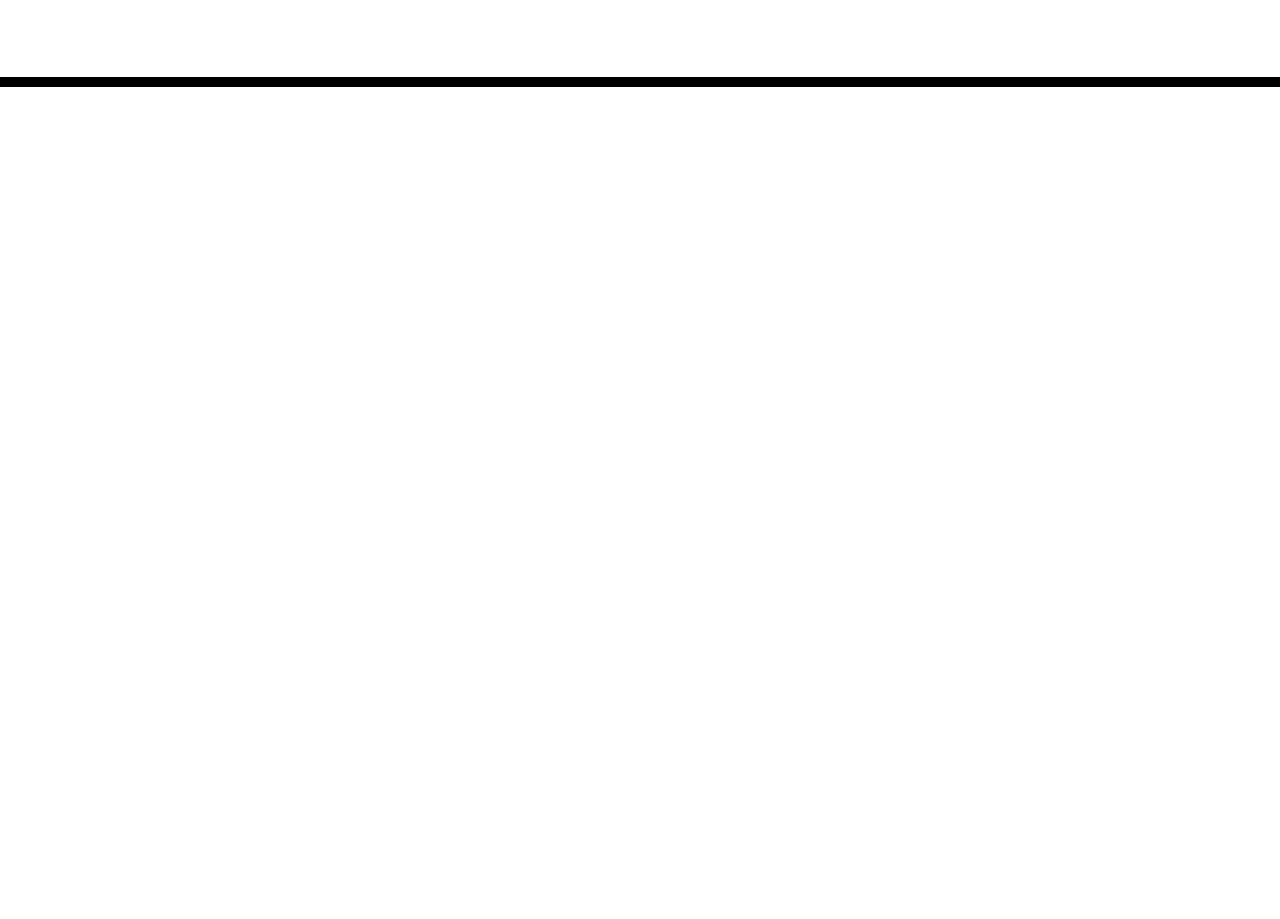
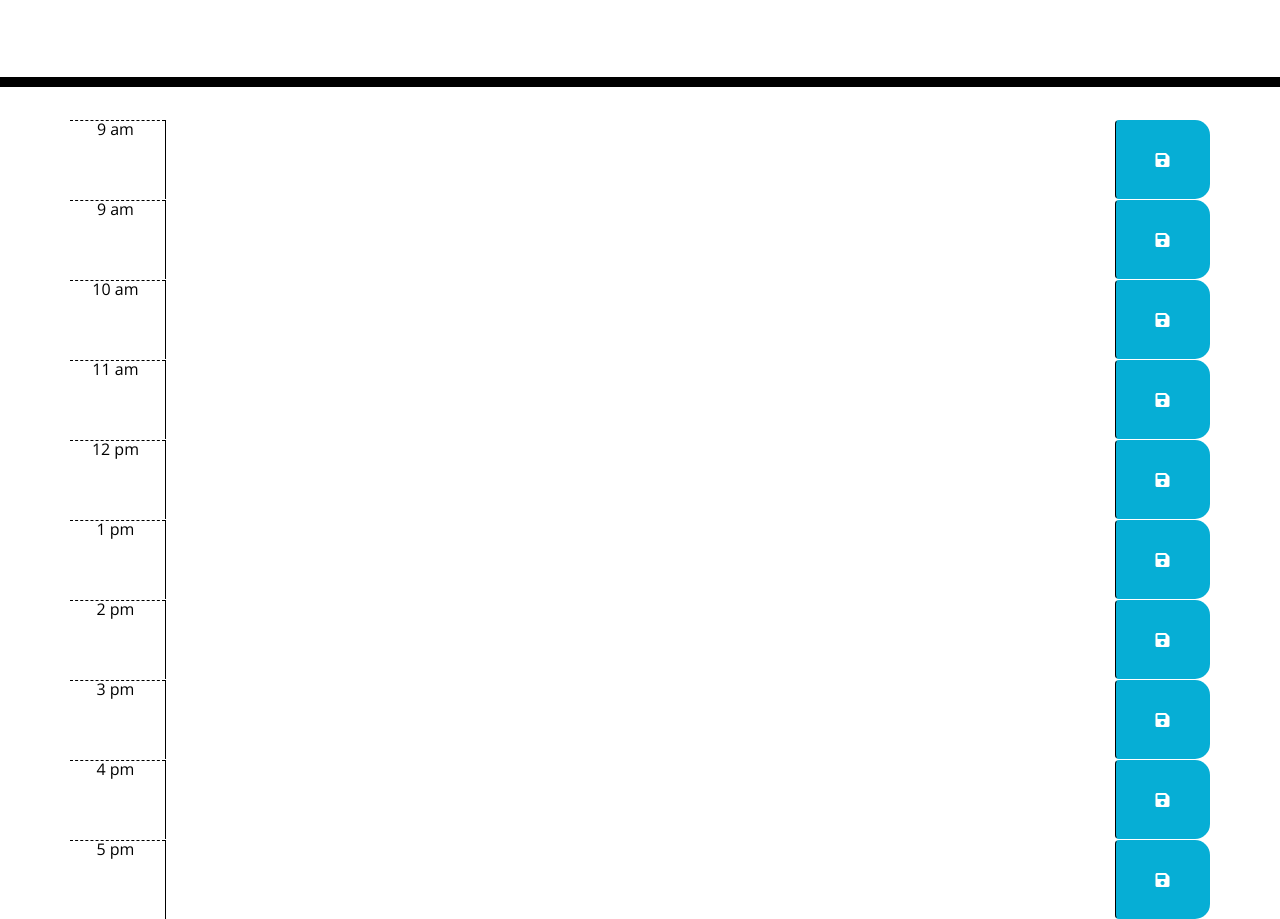
Before and after one commit to jibba6/homework-5, a plain HTML site: page index.html in a window 1280 px wide. Shown: the part 181-1100 px from the top of the page. Before the commit the page ends 800 px from the top, so only its background shows below. Drawn offline with nearby package versions, Linux system fonts and the light colour scheme.

Commit message:
commited to a timely schedule

```diff
--- a/index.html
+++ b/index.html
@@ -30,9 +30,53 @@
     </header>
     <div class="container">
       <!-- Timeblocks go here -->
+      <div id="9" class="row time-block">
+        <div class="col-md-1 hour">9 am </div>
+        <textarea class="col-md-10 description"></textarea>
+        <button class="btn saveBtn col-md-1"><i class="fas fa-save"></i></button>
+      </div>
+      <div id="9" class="row time-block">
+        <div class="col-md-1 hour">9 am </div>
+        <textarea class="col-md-10 description"></textarea>
+        <button class="btn saveBtn col-md-1"><i class="fas fa-save"></i></button>
+      </div>  <div id="10" class="row time-block">
+        <div class="col-md-1 hour">10 am </div>
+        <textarea class="col-md-10 description"></textarea>
+        <button class="btn saveBtn col-md-1"><i class="fas fa-save"></i></button>
+      </div>  <div id="11" class="row time-block">
+        <div class="col-md-1 hour">11 am </div>
+        <textarea class="col-md-10 description"></textarea>
+        <button class="btn saveBtn col-md-1"><i class="fas fa-save"></i></button>
+      </div>  <div id="12" class="row time-block">
+        <div class="col-md-1 hour">12 pm </div>
+        <textarea class="col-md-10 description"></textarea>
+        <button class="btn saveBtn col-md-1"><i class="fas fa-save"></i></button>
+      </div>  <div id="13" class="row time-block">
+        <div class="col-md-1 hour">1 pm </div>
+        <textarea class="col-md-10 description"></textarea>
+        <button class="btn saveBtn col-md-1"><i class="fas fa-save"></i></button>
+      </div>  <div id="14" class="row time-block">
+        <div class="col-md-1 hour">2 pm </div>
+        <textarea class="col-md-10 description"></textarea>
+        <button class="btn saveBtn col-md-1"><i class="fas fa-save"></i></button>
+      </div>  <div id="15" class="row time-block">
+        <div class="col-md-1 hour">3 pm </div>
+        <textarea class="col-md-10 description"></textarea>
+        <button class="btn saveBtn col-md-1"><i class="fas fa-save"></i></button>
+      </div>  <div id="16" class="row time-block">
+        <div class="col-md-1 hour">4 pm </div>
+        <textarea class="col-md-10 description"></textarea>
+        <button class="btn saveBtn col-md-1"><i class="fas fa-save"></i></button>
+      </div>
+      <div id="17" class="row time-block">
+        <div class="col-md-1 hour">5 pm </div>
+        <textarea class="col-md-10 description"></textarea>
+        <button class="btn saveBtn col-md-1"><i class="fas fa-save"></i></button>
+      </div>
     </div>
 
     <script src="https://cdnjs.cloudflare.com/ajax/libs/jquery/3.2.1/jquery.min.js"></script>
     <script src="https://cdnjs.cloudflare.com/ajax/libs/moment.js/2.24.0/moment.min.js"></script>
+    <script src="script.js"></script>
   </body>
 </html>
```
Also changed, not shown: script.js (added).
